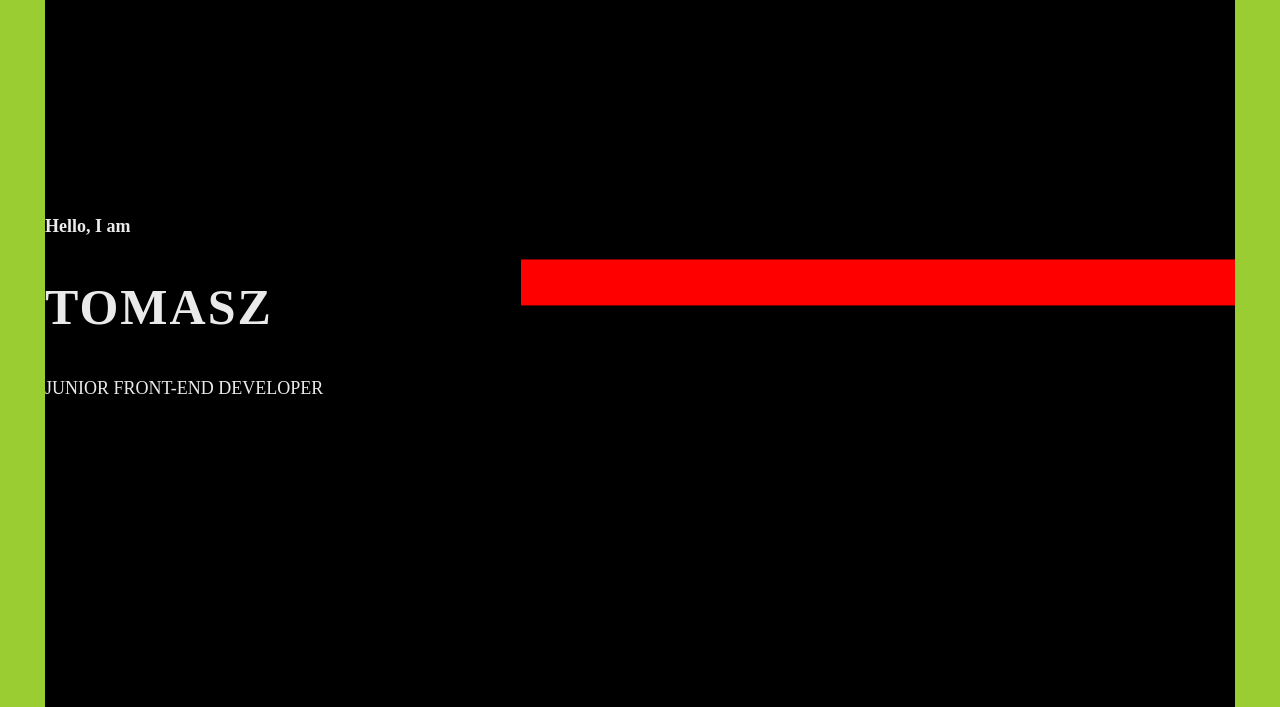
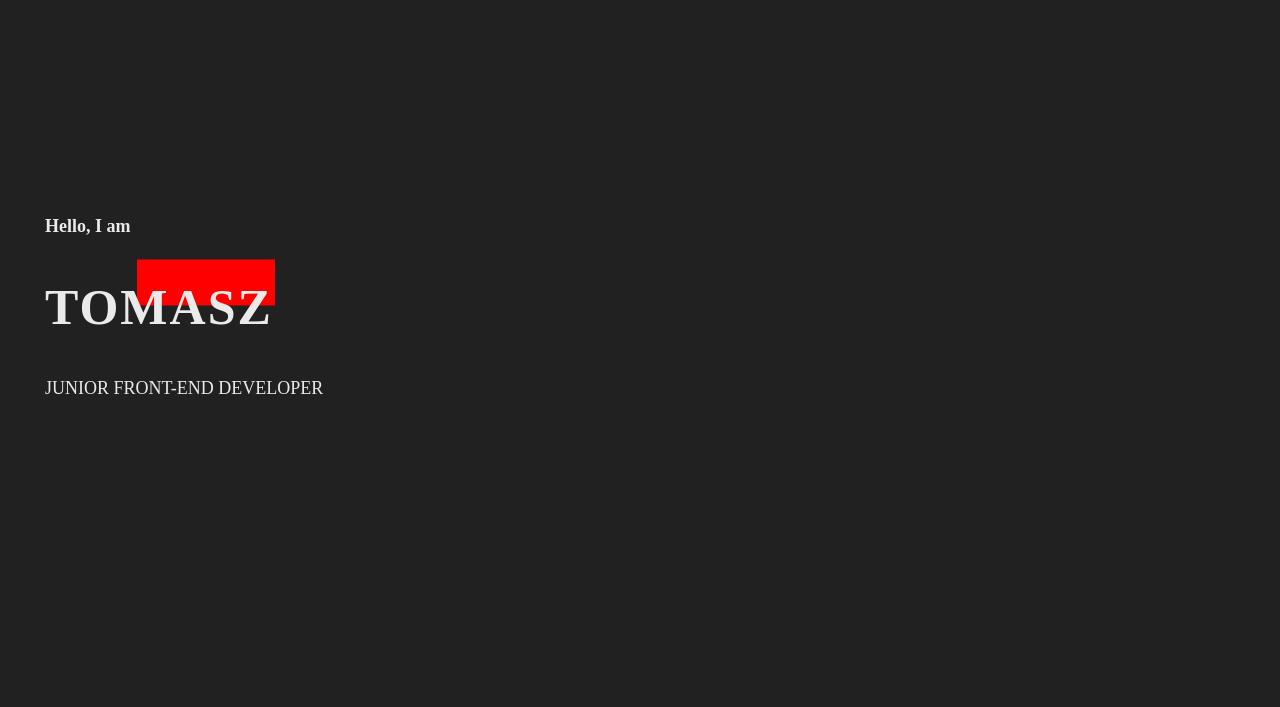
Before and after one commit to tomaszduda1990/portfolio-nav, a website built with Parcel: page index.html in a window 1280 px wide. Shown: the part 93-800 px from the top of the page. Built offline with nearby package versions, Linux system fonts and the light colour scheme.

Commit message:
header after done

```diff
--- a/src/styles/landing/_header.scss
+++ b/src/styles/landing/_header.scss
@@ -3,7 +3,6 @@
   &__header{
     flex: 1;
     width: 100%;
-    background: black;
     color: #eaeaea;
     display: flex;
     flex-direction: column;
@@ -28,6 +27,7 @@
       text-transform: uppercase;
       font-weight: bold;
       letter-spacing: 2px;
+      width: 230px;
       &:after{
         content: '';
         position: absolute;
--- a/src/styles/landing/_landing.scss
+++ b/src/styles/landing/_landing.scss
@@ -6,7 +6,6 @@
   width: 100%;
   height: calc(100vh - 90px);
   padding: 0 45px;
-  background: yellowgreen;
   display: flex;
   flex-direction: column;
   justify-content: center;
```
